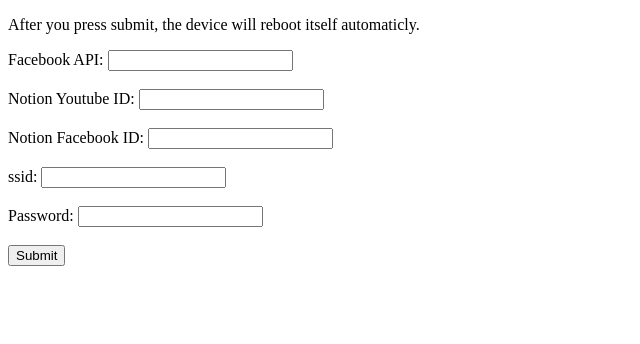
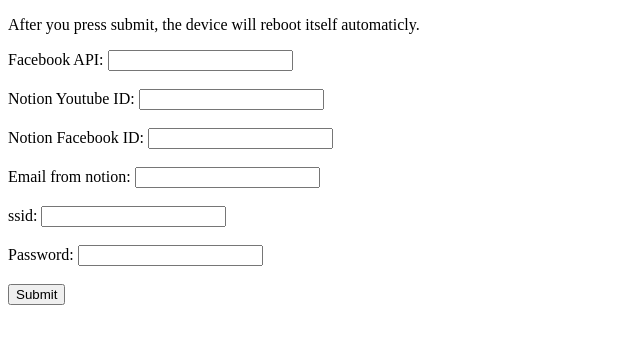
Before and after one commit to calypsorrr/Simulate_4, a plain HTML site: page index.html in a window 1280 px wide. Shown: the whole page, without its empty margins (0-640 px from the left). Drawn offline with Linux system fonts and the light colour scheme.

Commit message:
Add files via upload

```diff
--- a/index.html
+++ b/index.html
@@ -8,9 +8,11 @@
   <label for="fname">Facebook API: </label>
   <input type="text" id="fb" name="fb"><br><br>
   <label for="fname">Notion Youtube ID: </label>
-  <input type="text" id="id-youtube" name="id_youtube"><br><br>
+  <input type="text" id="id-youtube" name="id_youtube" maxlength="32"><br><br>
   <label for="fname">Notion Facebook ID: </label>
-  <input type="text" id="id_facebook" name="id_facebook"><br><br>
+  <input type="text" id="id_facebook" name="id_facebook" maxlength="32"><br><br>
+  <label for="fname">Email from notion: </label>
+  <input type="text" id="email_user" name="email_user"><br><br>
   <label for="fname">ssid: </label>
   <input type="text" id="ssid" name="ssid"><br><br>
   <label for="lname">Password: </label>
```
Also changed, not shown: 2 other files.
